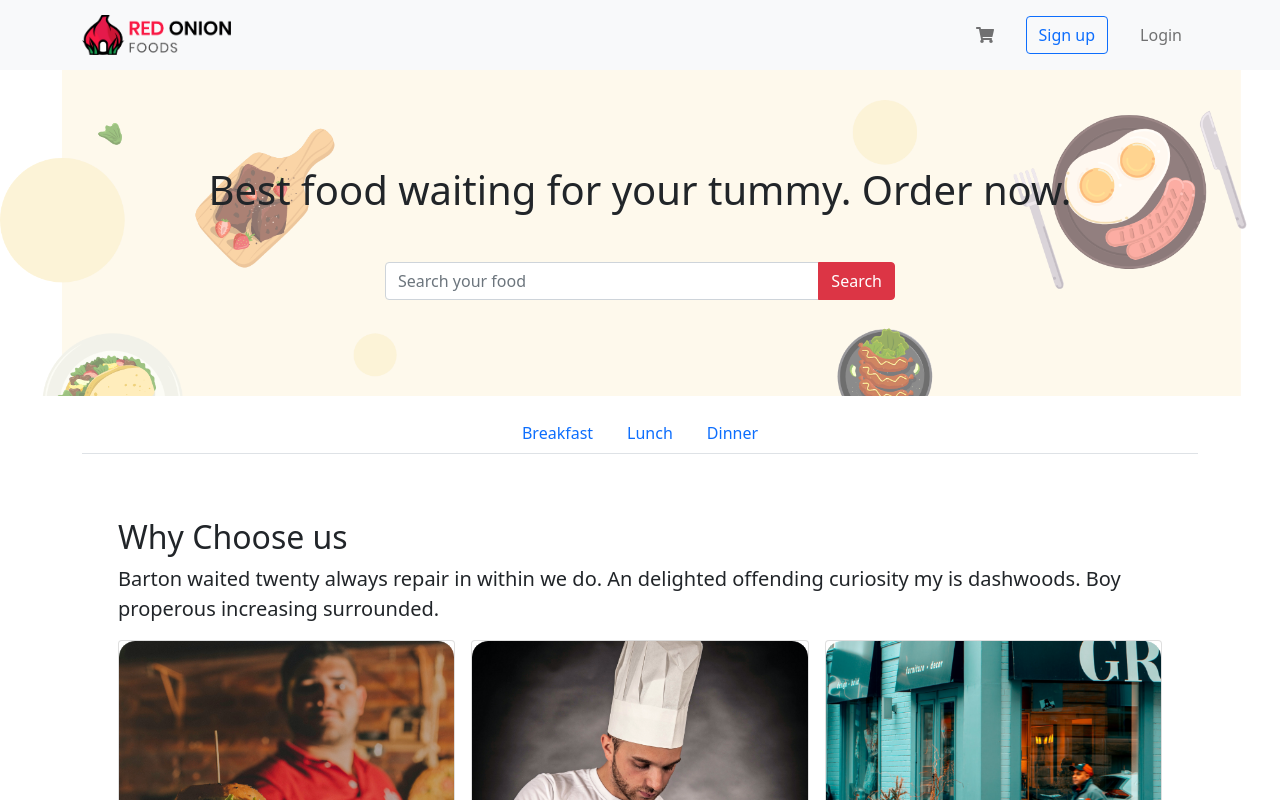
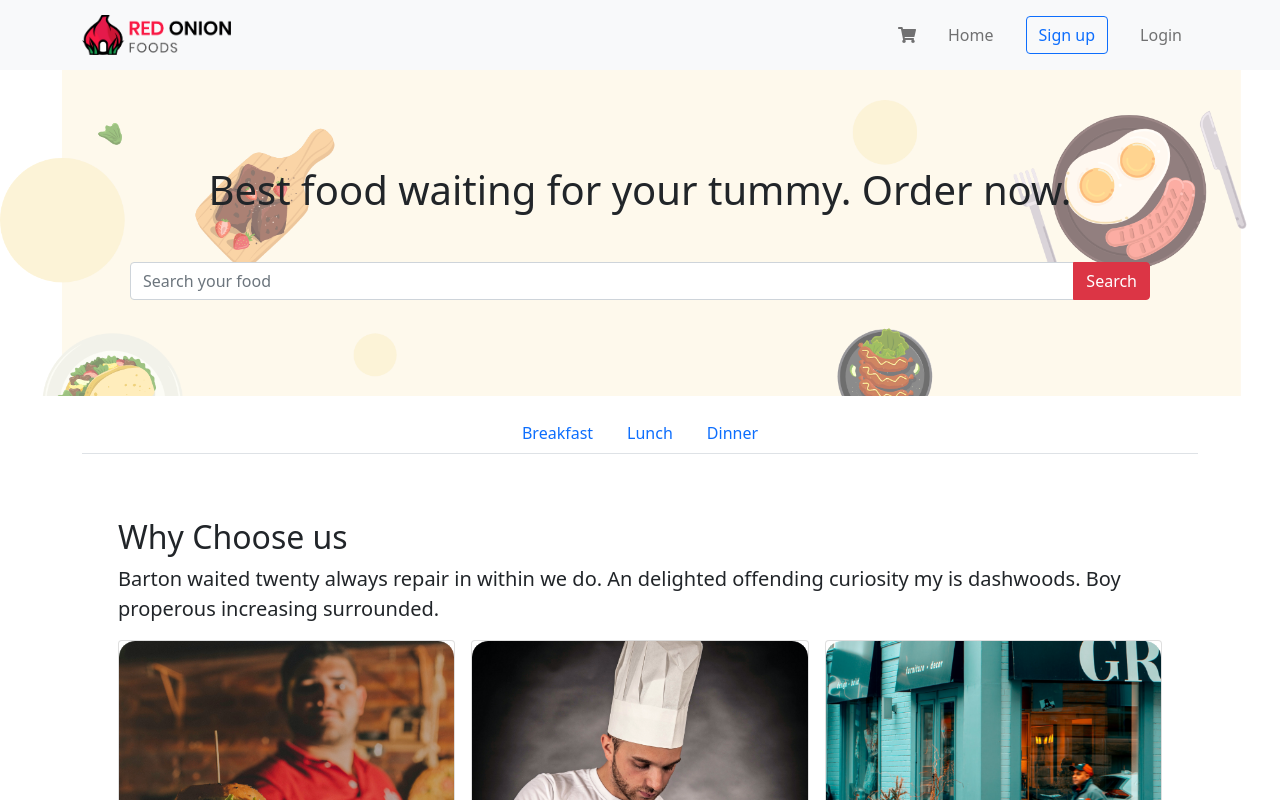
Before and after one commit to minhazul-ashim/red-onion, a React (Create React App) app: page / in a window 1280 px wide. Shown: the top 800 px of the page. Built offline with nearby package versions, Linux system fonts and the light colour scheme; no server answers.

Commit message:
some changes

```diff
--- a/src/Header/Banner/Banner.js
+++ b/src/Header/Banner/Banner.js
@@ -10,7 +10,7 @@ const Banner = () => {
                 <Container>
                     <div className="banner-text p-5 text-center">
                         <h1 className='d-none d-md-block'>Best food waiting for your tummy. Order now.</h1>
-                        <InputGroup className="mt-5 form-container w-50 mx-auto">
+                        <InputGroup className="mt-5 form-container mx-auto">
                             <FormControl
                                 placeholder="Search your food"
                                 aria-label="Recipient's username"
--- a/src/Header/Navigation/Navigation.js
+++ b/src/Header/Navigation/Navigation.js
@@ -28,6 +28,7 @@ const Navigation = () => {
                     <Nav className="ms-auto d-flex align-items-center">
 
                         <Nav.Link href="#home" className='mx-2'>{cartIcon}</Nav.Link>
+                        <Nav.Link as={Link} to='/home' className='mx-2'>Home</Nav.Link>
                         {
                             !user ?
                                 <div className='d-flex align-items-center'>
--- a/src/MenuNav/MenuNav.js
+++ b/src/MenuNav/MenuNav.js
@@ -9,7 +9,7 @@ const MenuNav = () => {
         <Container className='my-3'>
             <Nav variant="tabs" className='w-100 d-flex justify-content-center'>
                 <Nav.Item>
-                    <Nav.Link as={NavLink} to='/breakfast' show>
+                    <Nav.Link as={NavLink} to='/breakfast'>
                         Breakfast</Nav.Link>
                 </Nav.Item>
                 <Nav.Item>
```
